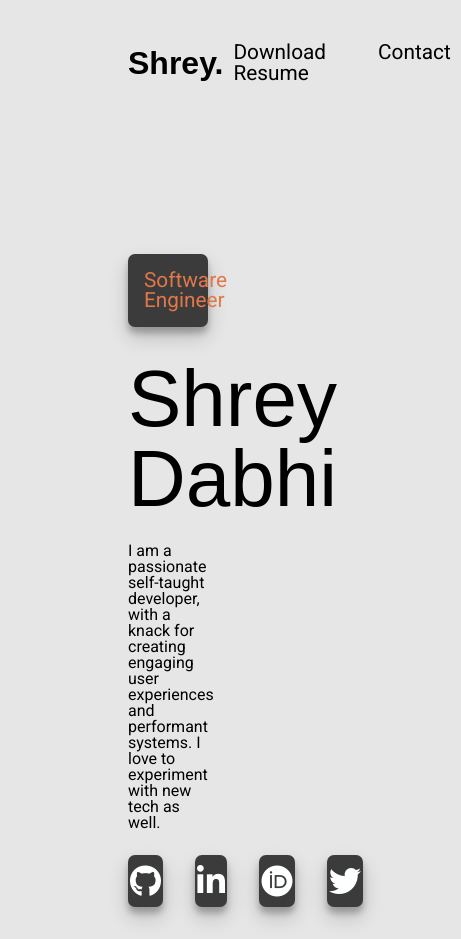
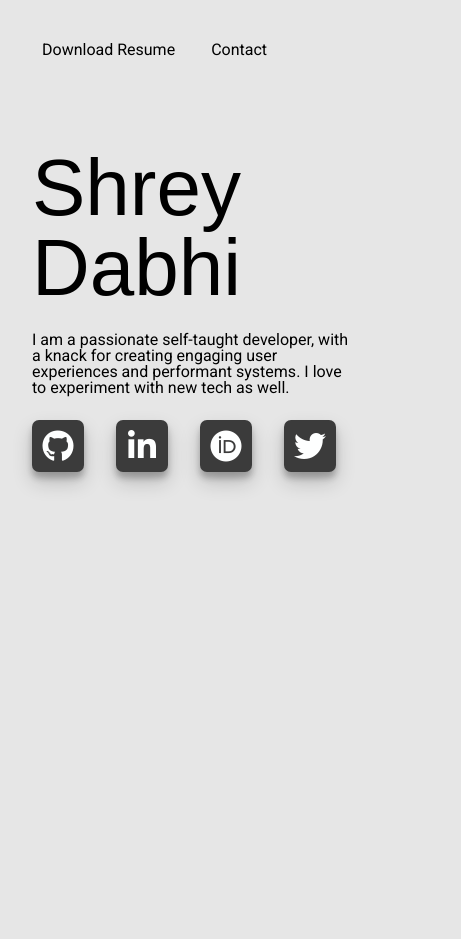
Before and after one commit to sdabhi23/website-v2, a plain HTML site: page trial2/index.html in a window 390 px wide. Shown: the whole page, 461 px wide, since content can reach past the window. After the commit the page ends 844 px from the top, so only its background shows below. Drawn offline with Linux system fonts and the light colour scheme; a web font is replaced by a local one.

Commit message:
make site responsive and decent looking

```diff
--- a/trial2/index.html
+++ b/trial2/index.html
@@ -14,7 +14,7 @@
   </head>
   <body class="font-roboto">
     <header id="site-header">
-      <h1 class="font-hso">Shrey.</h1>
+      <h1 class="font-hso" id="word-mark">Shrey.</h1>
       <div id="site-header-menu">
         <span>Download Resume</span>
         <span>Contact</span>
--- a/trial2/main.css
+++ b/trial2/main.css
@@ -13,6 +13,8 @@ body {
     margin: 2rem 8rem;
     background-color: #3b3b3b20;
 }
+
+/* header elements */
 
 #site-header {
     display: flex;
@@ -33,18 +35,23 @@ body {
     padding: 0.5rem;
     border: transparent solid 2px;
     border-radius: 7px;
-    transition: all 1s ease;
+    transition: all 0.5s ease;
 }
 
 #site-header-menu span:hover {
     border-color: #3b3b3b;
+    /* color: #e07849; */
 }
+
+/* main body elements */
 
 main {
     width: 60%;
+    padding-top: 10rem;
 }
 
 #role-chip {
+    display: none;
     margin-top: 10rem;
     margin-bottom: 2rem;
     color: #e07849;
@@ -82,14 +89,14 @@ main {
     justify-content: center;
     text-decoration: none;
     border: transparent solid 2px;
+    transition: all 0.5s ease;
 }
 
 #social-links a:hover {
     border-color: #feffff;
-    /* color: #3b3b3b; */
-    /* transition: all .3s ease-out; */
-    transition: all 1s ease;
 }
+
+/* contact form elements */
 
 #contact-form-modal {
     background-color: rgba(227, 227, 227, 0.5);
@@ -120,3 +127,25 @@ main {
     flex-direction: column;
     margin: 5rem;
 }
+
+@media only screen and (max-width: 1000px) {
+    body {
+        margin: 0;
+        padding: 2rem;
+    }
+
+    main {
+        width: 100%;
+        padding-top: 5rem;
+    }
+
+    #word-mark {
+        display: none;
+    }
+
+    #site-header-menu {
+        gap: 1rem;
+        font-size: 1em;
+    }
+
+}
```
